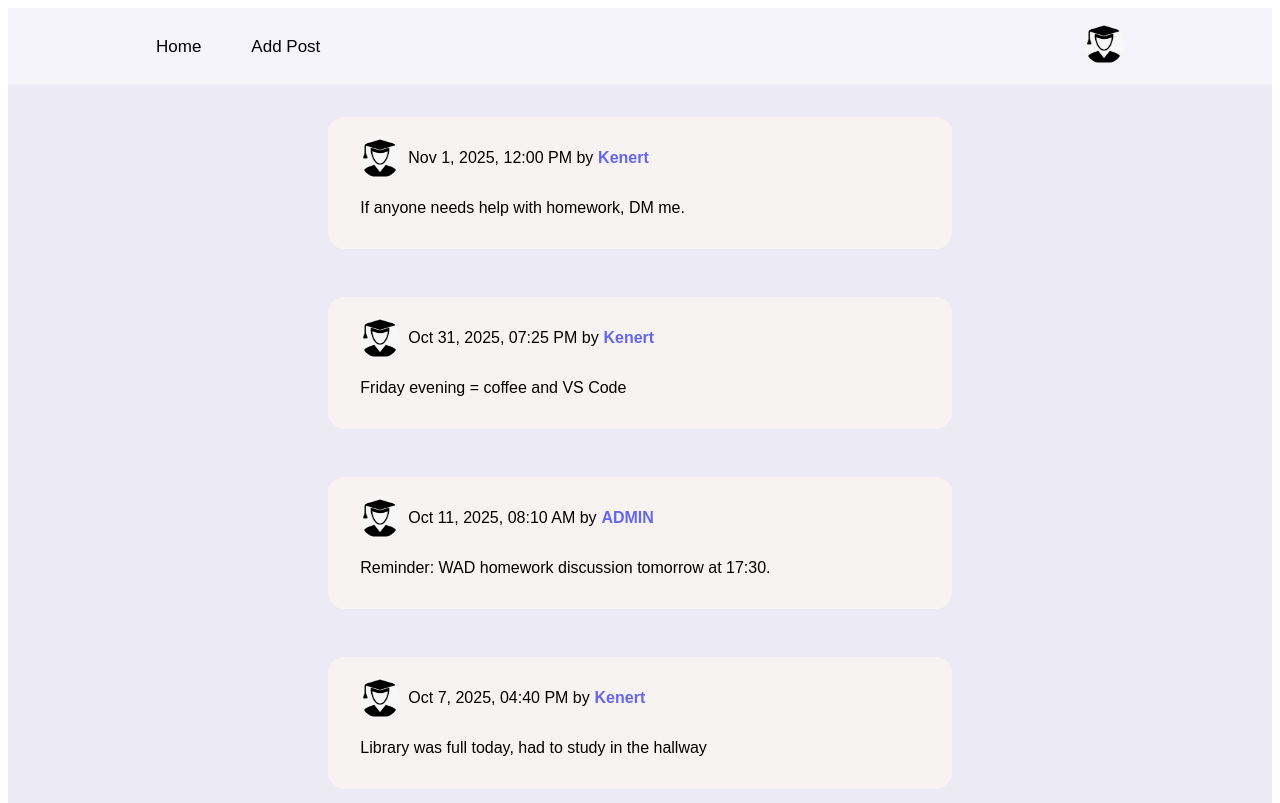
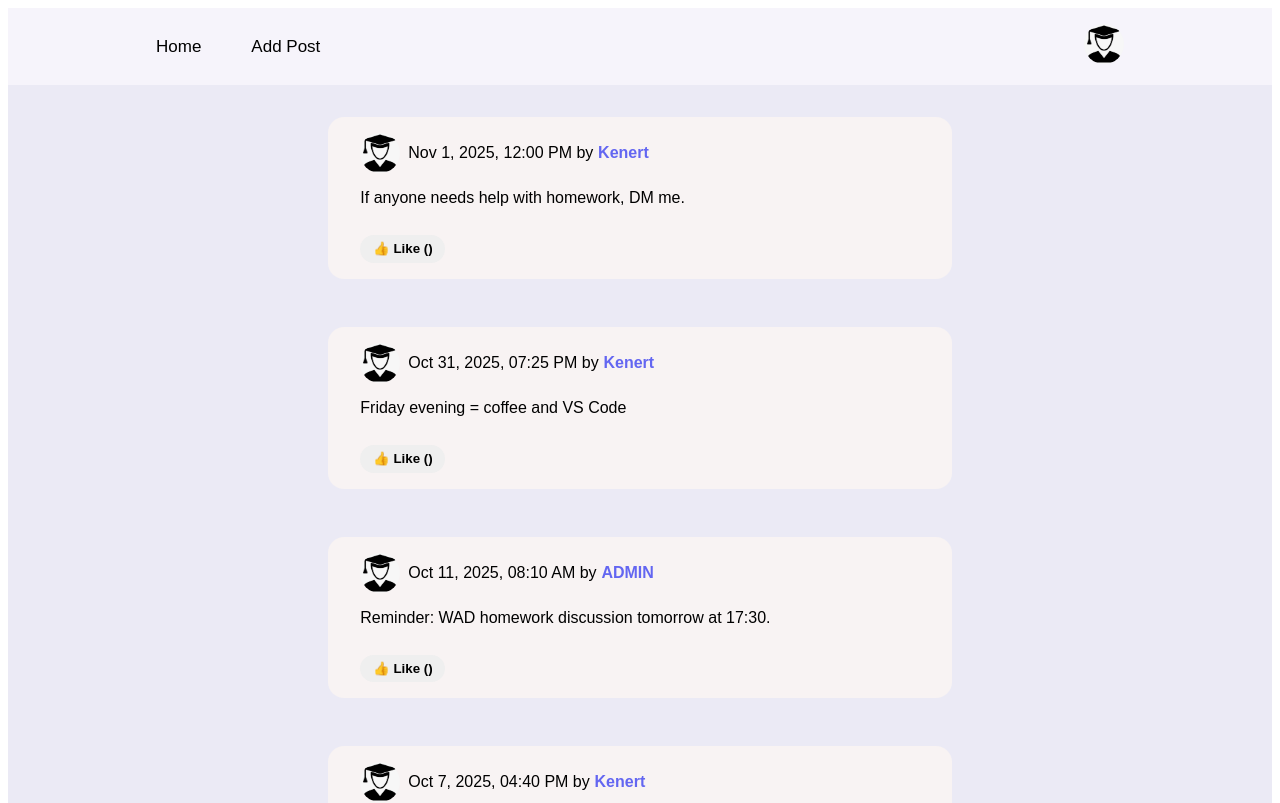
Before and after one commit to Raig0/WAD-HW, a Vue app in the folder frontend/: page / in a window 1280 px wide. Shown: the top 803 px of the page. Built offline with nearby package versions, Linux system fonts and the light colour scheme.

Commit message:
Update PostComponent.vue

```diff
--- a/frontend/src/components/PostComponent.vue
+++ b/frontend/src/components/PostComponent.vue
@@ -1,25 +1,38 @@
 <template>
-
   <div class="post">
     <div class="post-header">
       <img
         :src="post.avatar"
         class="user-icon"
-            alt=""
-            v-if="post.avatar" />
+        alt="User avatar"
+        v-if="post.avatar"
+      />
       <time :datetime="post.created_at" class="meta">
-                {{new Date(post.created_at).toLocaleDateString("en-US", {
+        {{
+          new Date(post.created_at).toLocaleDateString("en-US", {
             month: "short",
             day: "numeric",
             year: "numeric",
             hour: "2-digit",
             minute: "2-digit",
-                })}} by <p class="author">{{ post.author }}</p> </time>
-        </div>
-            <img class="post-img":src="post.image" alt="Post image" v-if="post.image" />
-            <p>{{ post.content }}</p>
+          })
+        }}
+        by <span class="author">{{ post.author }}</span>
+      </time>
     </div>
 
+    <img
+      class="post-img"
+      :src="post.image"
+      alt="Post image"
+      v-if="post.image"
+    />
+    <p>{{ post.content }}</p>
+
+    <button class="like-btn" @click="likePost">
+      👍 Like ({{ post.likes }})
+    </button>
+  </div>
 </template>
 
 <script>
@@ -28,9 +41,13 @@ export default {
   props: {
     post: Object,
   },
+  methods: {
+    likePost() {
+      // Vuex mutatsioon
+      this.$store.commit("incrementLike", this.post.id);
+    },
+  },
 };
-
-
 </script>
 
 <style scoped>
@@ -83,10 +100,20 @@ export default {
   margin-top: 1em;
 }
 
-.meta{
+.meta {
   display: flex;
   flex-direction: row;
   align-items: center;
   gap: 0.3rem;
 }
+
+/* Like nupp*/
+.like-btn {
+  margin-top: 0.75rem;
+  padding: 0.4rem 0.8rem;
+  border-radius: 999px;
+  border: none;
+  cursor: pointer;
+  font-weight: 600;
+}
 </style>
```
Lines whose indentation alone changed are shown as unchanged.
